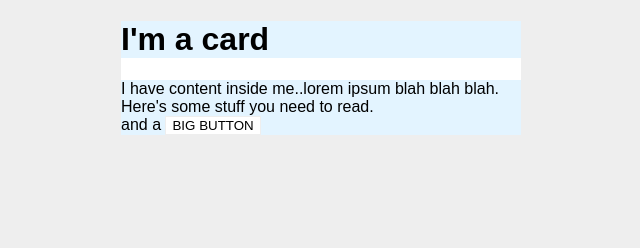
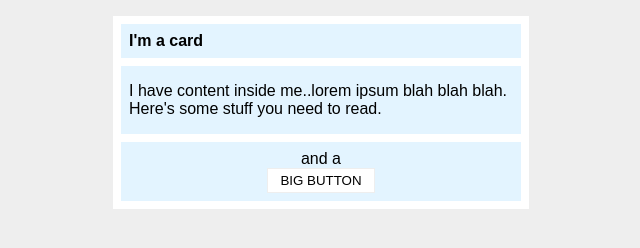
Before and after one commit to asurak1d/02-margin-and-padding-2, a plain HTML site: page index.html in a window 1280 px wide. Shown: the whole page, without its empty margins (319-959 px from the left). Drawn offline with Linux system fonts and the light colour scheme.

Commit message:
update styling

```diff
--- a/styles.css
+++ b/styles.css
@@ -6,22 +6,40 @@ body {
   .card {
     width: 400px;
     background: #fff;
+    padding: 8px;
     margin: 16px auto;
   }
 
   .title {
     background: #e3f4ff;
+    margin-top: 0;
+    margin-bottom: 8px;
+    font-size: 16px;
+    padding: 8px;
   }
 
   .content {
     background: #e3f4ff;
+    padding-top: 16px;
+    padding-bottom: 16px;
+    padding-left: 8px;
+    padding-right: 8px;
+    margin-bottom: 8px;
   }
 
   .button-container {
     background: #e3f4ff;
+    padding: 8px;
+    text-align: center;
   }
 
   button {
     background: white;
     border: 1px solid #eee;
+    display: block;
+    padding-left: 12px;
+    padding-right: 12px;
+    padding-top: 4px;
+    padding-bottom: 4px;
+    margin: auto;
   }
```
